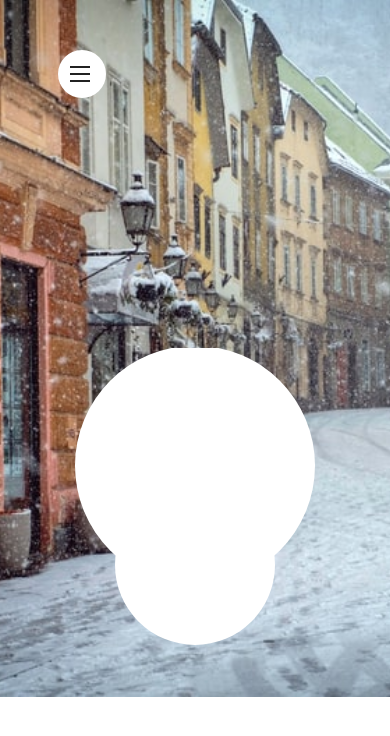
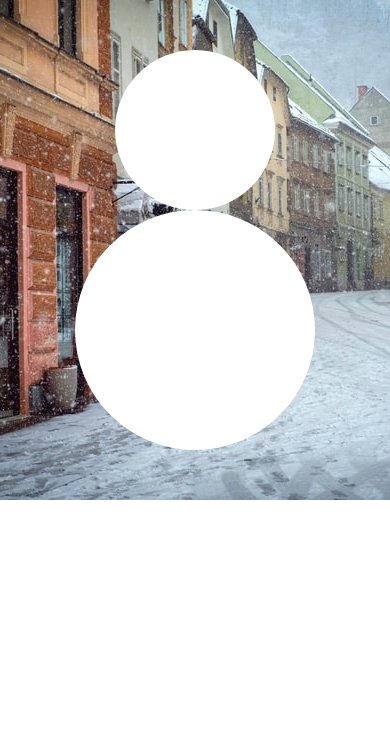
Before and after one commit to Jahnava/sass-and-clip-path, a website: page public/html/index.html in a window 390 px wide. Drawn offline with nearby package versions, Linux system fonts and the light colour scheme.

Commit message:
made snawman responsive

```diff
--- a/public/html/index.html
+++ b/public/html/index.html
@@ -3,10 +3,11 @@
   <head>
     <meta charset="utf-8">
     <link rel="stylesheet" href="/css/styles.css">
+    <link rel="stylesheet" href="https://stackpath.bootstrapcdn.com/bootstrap/4.4.1/css/bootstrap.min.css" integrity="sha384-Vkoo8x4CGsO3+Hhxv8T/Q5PaXtkKtu6ug5TOeNV6gBiFeWPGFN9MuhOf23Q9Ifjh" crossorigin="anonymous">
     <title></title>
   </head>
   <body>
-    <nav>
+    <!-- <nav>
     <div class="navicon">
       <div></div>
     </div>
@@ -15,11 +16,16 @@
     <a>He's a jolly happy soul</a>
     <a>With a corncob pipe and a button nose</a>
     <a>And two eyes made out of coal</a>
-  </nav>
+  </nav> -->
+  <div class='container'></div>
+   <div id='myCircle'></div>
+    <div id='myCircle2'></div>
+    <div id='nose'></div>
 
 
-  <div id='myCircle'></div>
-  <div id='myCircle2'></div>
+    <script src="https://code.jquery.com/jquery-3.4.1.slim.min.js" integrity="sha384-J6qa4849blE2+poT4WnyKhv5vZF5SrPo0iEjwBvKU7imGFAV0wwj1yYfoRSJoZ+n" crossorigin="anonymous"></script>
+<script src="https://cdn.jsdelivr.net/npm/popper.js@1.16.0/dist/umd/popper.min.js" integrity="sha384-Q6E9RHvbIyZFJoft+2mJbHaEWldlvI9IOYy5n3zV9zzTtmI3UksdQRVvoxMfooAo" crossorigin="anonymous"></script>
+<script src="https://stackpath.bootstrapcdn.com/bootstrap/4.4.1/js/bootstrap.min.js" integrity="sha384-wfSDF2E50Y2D1uUdj0O3uMBJnjuUD4Ih7YwaYd1iqfktj0Uod8GCExl3Og8ifwB6" crossorigin="anonymous"></script>
 
   </body>
 </html>
--- a/public/scss/styles.scss
+++ b/public/scss/styles.scss
@@ -1,89 +1,36 @@
 @import url(https://fonts.googleapis.com/css?family=Roboto:400,300,500);
+
+%snowman-mixin{
+    margin: 0 auto;
+    clip-path: circle(50% at 50% 50%);
+    background-color: white;
+}
+
 body {
   font: 100% Roboto, sans-serif;
   background: url('/images/snow.jfif') 50% 50% no-repeat;
   background-size: cover;
   padding: 50px;
   margin: 0;
+  height: 100%;
+  width: 100%;
 }
-
-nav {
-  width: 300px;
-  background: white;
-  color: rgba(0, 0, 0, 0.87);
-  -webkit-clip-path: circle(24px at 30px 24px);
-  clip-path: circle(24px at 32px 24px);
-  -webkit-transition: -webkit-clip-path 0.5625s, clip-path 0.375s;
-  transition: -webkit-clip-path 0.5625s, clip-path 0.375s;
-}
-
-nav:hover {
-  -webkit-transition-timing-function: ease-out;
-  transition-timing-function: ease-out;
-  -webkit-transition-duration: 0.75s;
-  transition-duration: 0.75s;
-  -webkit-clip-path: circle(390px at 225px 24px);
-  clip-path: circle(390px at 150px 24px);
-}
-
-a {
-  display: block;
-  line-height: 50px;
-  padding: 0 20px;
-  color: inherit;
-  cursor: pointer;
-  -webkit-user-select: none;
-  -moz-user-select: none;
-  -ms-user-select: none;
-  user-select: none;
-}
-
-a:hover { background: #ffe082; }
-
-a:active { background: #ffca28; }
-
-.navicon {
-  padding: 23px 20px;
-  cursor: pointer;
-  -webkit-transform-origin: 32px 24px;
-  -ms-transform-origin: 32px 24px;
-  transform-origin: 32px 24px;
-}
-
-.navicon div {
-  position: relative;
-  width: 20px;
-  height: 2px;
-  background: rgba(0, 0, 0, 0.87);
-}
-
-.navicon div:before,
-.navicon div:after {
-  display: block;
-  content: "";
-  width: 20px;
-  height: 2px;
-  background: rgba(0, 0, 0, 0.87);
-  position: absolute;
-}
-
-.navicon div:before { top: -7px; }
-
-.navicon div:after { top: 7px; }
 
 // snowman
 #myCircle {
-  clip-path: circle(50% at 50% 49%);
-  background-color: white;
+  height: 10em;
+  width: 10em;
+  @extend %snowman-mixin;
+}
+#myCircle2 {
+  @extend %snowman-mixin;
   height: 15em;
   width: 15em;
+
+  // margin-top: -35%;
+}
+#nose{
+  clip-path: polygon(94% 71%, 96% 73%, 24% 89%, 8% 57%);
+  background-color: orange;
   margin: 0 auto;
 }
-#myCircle2 {
-  clip-path: circle(50% at 50% 49%);
-  background-color: white;
-  height: 10em;
-  width: 10em;
-  margin: 0 auto;
-  margin-top: -35%;
-}
```
Also changed, not shown: public/css/styles.css, public/css/styles.min.css, public/scss/styles.min.css.
